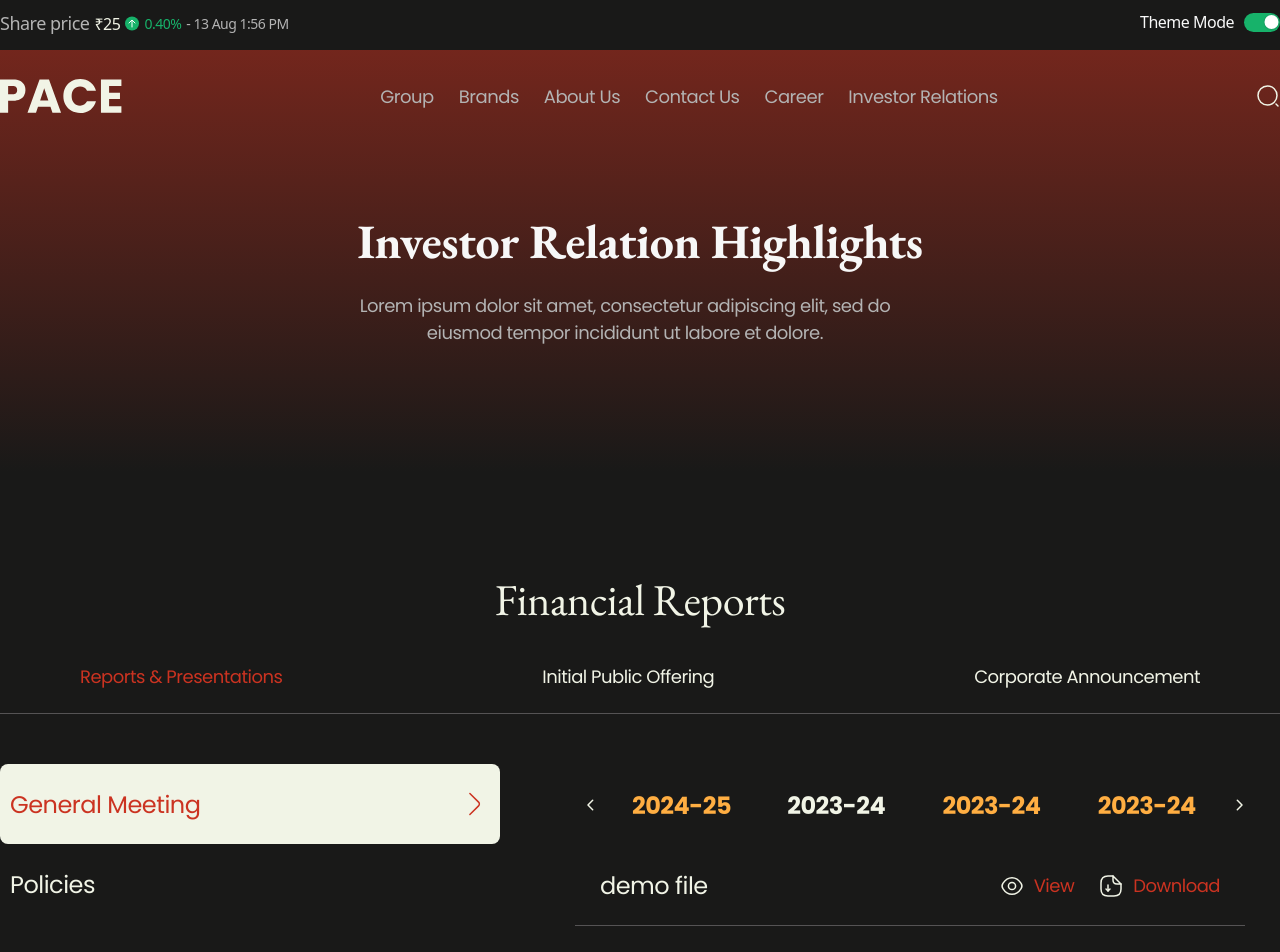
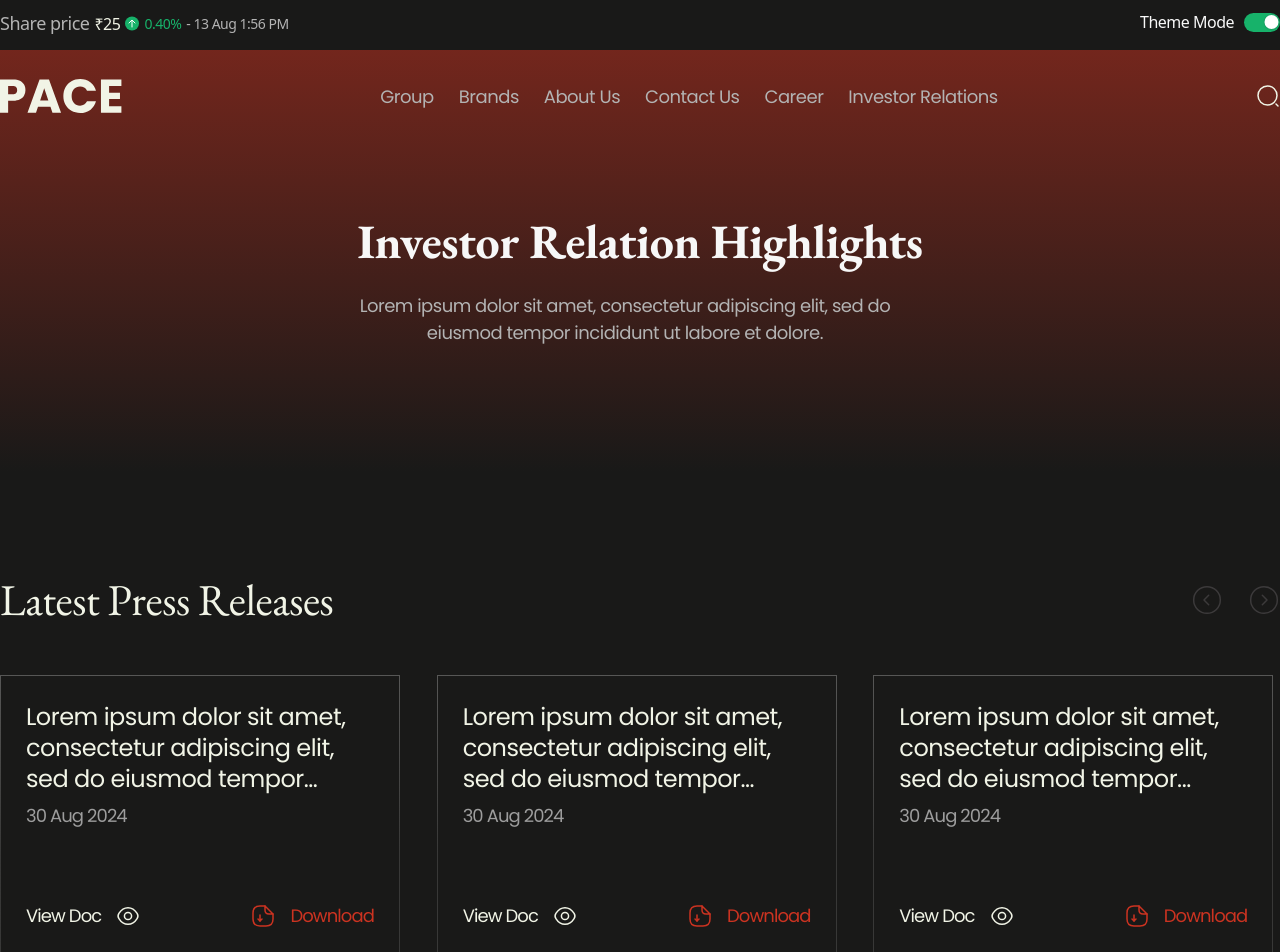
Before and after one commit to TarunRajpurohit123/pace-bussiness-website, a Next.js app in the folder pace-website/: page /investors in a window 1280 px wide. Shown: the top 952 px of the page. Built offline with nearby package versions, Linux system fonts and the light colour scheme.

Commit message:
latest press section done

```diff
--- a/pace-website/src/app/globals.css
+++ b/pace-website/src/app/globals.css
@@ -1244,3 +1244,72 @@ option:hover {
   padding-top: 7.5rem;
   padding-bottom: 7.5rem;
 }
+.latestpress__wrapper {
+  padding-top: 7.5rem;
+  padding-bottom: 7.5rem;
+}
+.latestpress__heading {
+  font-size: 4.4rem;
+  font-weight: 400;
+  line-height: 5rem;
+  text-align: left;
+  color: var(--pure);
+}
+.latestpress__carousel {
+  margin-top: 5rem;
+}
+.latestpress__card {
+  border: 1px solid transparent; /* Set a border, but make it transparent */
+  border-image-source: linear-gradient(
+    180deg,
+    rgba(231, 231, 231, 0.3) 0%,
+    rgba(129, 129, 129, 0.3) 63.55%
+  );
+  border-image-slice: 1; /* Ensure the gradient covers the entire border */
+  width: 40rem;
+  height: 28rem;
+  padding: 2.5rem;
+  display: flex;
+  flex-direction: column;
+  justify-content: space-between;
+}
+.latestcard__top_para {
+  font-size: 2.4rem;
+  font-weight: 400;
+  line-height: 3.1rem;
+  text-align: left;
+  color: var(--pure);
+}
+.latestcard__top__time {
+  font-size: 1.8rem;
+  font-weight: 400;
+  line-height: 2.4rem;
+  letter-spacing: -0.05em;
+  text-align: left;
+  margin-top: 1rem;
+  color: var(--gray_400);
+}
+.latest_footer {
+  display: flex;
+  justify-content: space-between;
+  align-items: center;
+}
+.viewLatestFooter {
+  font-size: 1.8rem;
+  font-weight: 400;
+  line-height: 2.7rem;
+  letter-spacing: -0.05em;
+  text-align: left;
+  display: flex;
+  align-items: center;
+  color: var(--pure);
+}
+.viewdox__latestPress {
+  color: var(--red);
+  font-size: 1.8rem;
+  font-weight: 400;
+  line-height: 2.7rem;
+  letter-spacing: -0.05em;
+  text-align: left;
+  margin-left: 1.5rem;
+}
--- /dev/null
+++ b/pace-website/src/app/investors/LatestPress.jsx
@@ -0,0 +1,180 @@
+"use client";
+
+import CircleArrowNextIcon from "@/components/svgs/CircleArrowNextIcon";
+import CircleArrowPrevIcon from "@/components/svgs/CircleArrowPrevIcon";
+import { Swiper, SwiperSlide, useSwiper } from "swiper/react";
+import "swiper/css";
+import "swiper/css/pagination";
+import { useRef, useState } from "react";
+import Link from "next/link";
+import EyeIcon from "@/components/svgs/EyeIcon";
+import DownloadFile from "@/components/svgs/DownloadFile";
+import DownloadIcon from "@/components/svgs/DownloadIcon";
+
+export default function LatestPress() {
+  const swiperRef = useRef(null);
+  const [activeIcon, setActiveIcon] = useState({
+    prev: "var(--iconColor)",
+    next: "var(--iconColor)",
+  });
+  return (
+    <>
+      <section className="latestpress__wrapper">
+        <div className="latestpress__carousel__top page-width flex justify-between items-center">
+          <h1 className="latestpress__heading">Latest Press Releases</h1>
+          <div className="latestpress__controls flex items-center">
+            <button
+              onClick={() => {
+                setActiveIcon(() => {
+                  return {
+                    prev: "var(--pure)",
+                    next: "var(--iconColor)",
+                  };
+                });
+                if (swiperRef.current) swiperRef.current.slidePrev();
+              }}
+            >
+              <CircleArrowPrevIcon color={activeIcon?.prev} />
+            </button>
+            <button
+              onClick={() => {
+                setActiveIcon(() => {
+                  return {
+                    prev: "var(--iconColor)",
+                    next: "var(--pure)",
+                  };
+                });
+                if (swiperRef.current) swiperRef.current.slideNext();
+              }}
+            >
+              <CircleArrowNextIcon
+                color={activeIcon?.next}
+                style={{ marginLeft: "2.5rem" }}
+              />
+            </button>
+          </div>
+        </div>
+
+        <div className="latestpress__carousel page-width flex justify-between items-center mt-[5rem]">
+          <Swiper
+            slidesPerView={3}
+            spaceBetween={30}
+            loop={true}
+            pagination={{
+              clickable: true,
+            }}
+            onSwiper={(swiper) => {
+              swiperRef.current = swiper; // Store the Swiper instance in the ref
+            }}
+            className="mySwiper"
+          >
+            <SwiperSlide>
+              <div className="latestpress__card">
+                <div className="latestcard__top">
+                  <p className="latestcard__top_para">
+                    Lorem ipsum dolor sit amet, consectetur adipiscing elit, sed
+                    do eiusmod tempor...
+                  </p>
+                  <p className="latestcard__top__time">30 Aug 2024</p>
+                </div>
+                <div className="latest_footer">
+                  <Link href="#" className="viewLatestFooter">
+                    <p className="mr-[1.5rem] ">View Doc</p> <EyeIcon />
+                  </Link>
+                  <DownloadFile
+                    url="#"
+                    fname="untitled"
+                    content={
+                      <div className="flex items-center">
+                        <DownloadIcon color="var(--red)" />
+                        <p className="viewdox__latestPress">Download</p>
+                      </div>
+                    }
+                  ></DownloadFile>
+                </div>
+              </div>
+            </SwiperSlide>
+            <SwiperSlide>
+              <div className="latestpress__card">
+                <div className="latestcard__top">
+                  <p className="latestcard__top_para">
+                    Lorem ipsum dolor sit amet, consectetur adipiscing elit, sed
+                    do eiusmod tempor...
+                  </p>
+                  <p className="latestcard__top__time">30 Aug 2024</p>
+                </div>
+                <div className="latest_footer">
+                  <Link href="#" className="viewLatestFooter">
+                    <p className="mr-[1.5rem] ">View Doc</p> <EyeIcon />
+                  </Link>
+                  <DownloadFile
+                    url="#"
+                    fname="untitled"
+                    content={
+                      <div className="flex items-center">
+                        <DownloadIcon color="var(--red)" />
+                        <p className="viewdox__latestPress">Download</p>
+                      </div>
+                    }
+                  ></DownloadFile>
+                </div>
+              </div>
+            </SwiperSlide>
+            <SwiperSlide>
+              <div className="latestpress__card">
+                <div className="latestcard__top">
+                  <p className="latestcard__top_para">
+                    Lorem ipsum dolor sit amet, consectetur adipiscing elit, sed
+                    do eiusmod tempor...
+                  </p>
+                  <p className="latestcard__top__time">30 Aug 2024</p>
+                </div>
+                <div className="latest_footer">
+                  <Link href="#" className="viewLatestFooter">
+                    <p className="mr-[1.5rem] ">View Doc</p> <EyeIcon />
+                  </Link>
+                  <DownloadFile
+                    url="#"
+                    fname="untitled"
+                    content={
+                      <div className="flex items-center">
+                        <DownloadIcon color="var(--red)" />
+                        <p className="viewdox__latestPress">Download</p>
+                      </div>
+                    }
+                  ></DownloadFile>
+                </div>
+              </div>
+            </SwiperSlide>
+            <SwiperSlide>
+              <div className="latestpress__card">
+                <div className="latestcard__top">
+                  <p className="latestcard__top_para">
+                    Lorem ipsum dolor sit amet, consectetur adipiscing elit, sed
+                    do eiusmod tempor...
+                  </p>
+                  <p className="latestcard__top__time">30 Aug 2024</p>
+                </div>
+                <div className="latest_footer">
+                  <Link href="#" className="viewLatestFooter">
+                    <p className="mr-[1.5rem] ">View Doc</p> <EyeIcon />
+                  </Link>
+                  <DownloadFile
+                    url="#"
+                    fname="untitled"
+                    content={
+                      <div className="flex items-center">
+                        <DownloadIcon color="var(--red)" />
+                        <p className="viewdox__latestPress">Download</p>
+                      </div>
+                    }
+                  ></DownloadFile>
+                </div>
+              </div>
+            </SwiperSlide>
+          </Swiper>
+        </div>
+      </section>
+    </>
+  );
+}
--- a/pace-website/src/app/investors/page.jsx
+++ b/pace-website/src/app/investors/page.jsx
@@ -2,6 +2,7 @@ import Hero from "../components/Hero";
 import CTA from "./CTA";
 import FinancialCalender from "./FinancialCalender";
 import InvestorStatics from "./InvestorStatics";
+import LatestPress from "./LatestPress";
 import ReportSection from "./ReportSection";
 
 export default function investors() {
@@ -13,6 +14,7 @@ export default function investors() {
         title="Investor Relation Highlights"
         content="Lorem ipsum dolor sit amet, consectetur adipiscing elit, sed do eiusmod tempor incididunt ut labore et dolore."
       />
+      <LatestPress />
       <ReportSection />
       <InvestorStatics />
       <FinancialCalender />
--- a/pace-website/src/components/svgs/CircleArrowNextIcon.jsx
+++ b/pace-website/src/components/svgs/CircleArrowNextIcon.jsx
@@ -1,6 +1,7 @@
 export default function CircleArrowNextIcon({
   color = "var(--iconColor)",
   isBorder = true,
+  style,
 }) {
   return (
     <>
@@ -8,6 +9,7 @@ export default function CircleArrowNextIcon({
         width="32"
         height="32"
         viewBox="0 0 32 32"
+        style={style}
         fill="none"
         xmlns="http://www.w3.org/2000/svg"
       >
```
